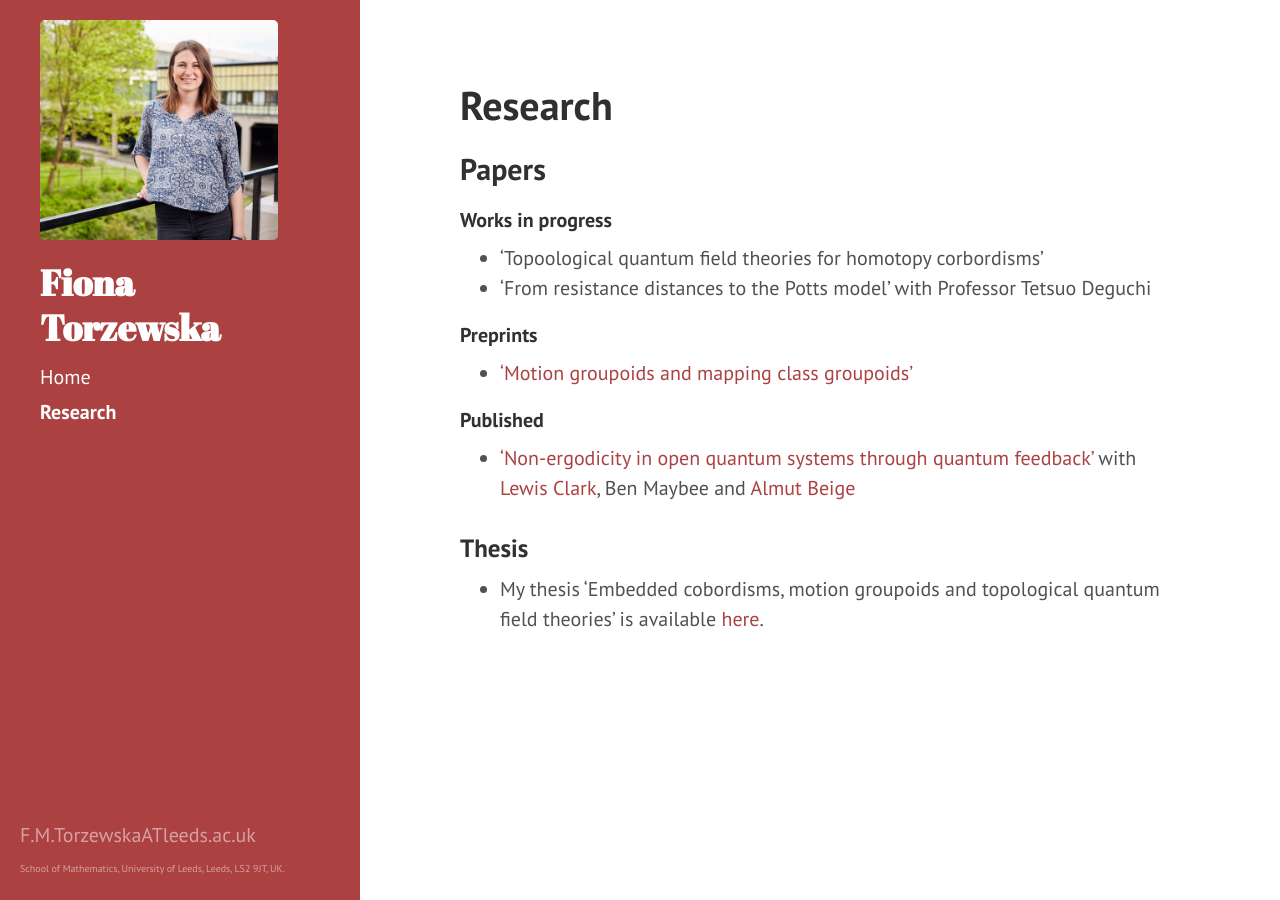
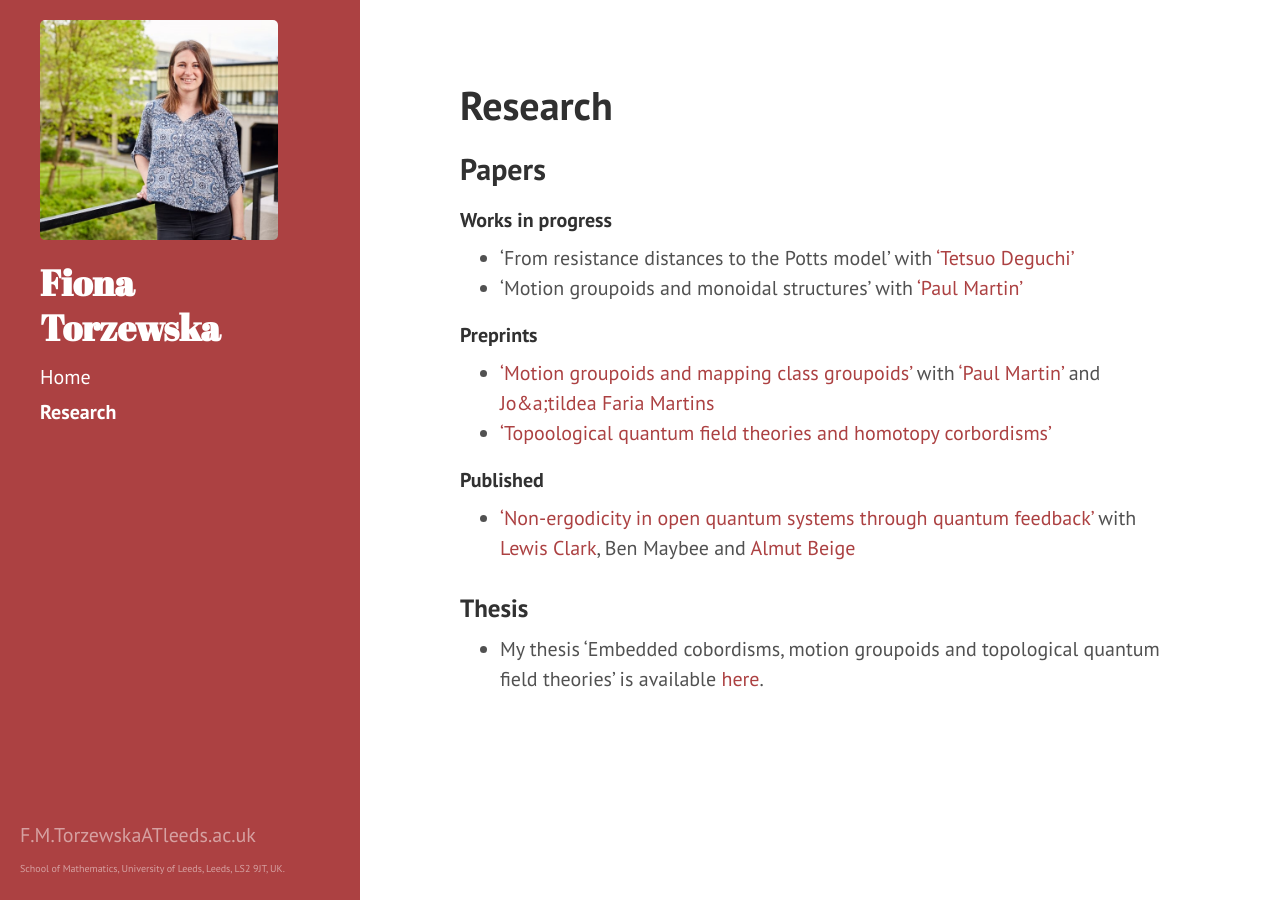
Before and after one commit to fionatorzewska/fionatorzewska.github.io, a Jekyll site: the page built from research.md, in a window 1280 px wide. Built offline with Jekyll 4.4.1, drawn with Linux system fonts in a browser that asks for light colours; Markdown is read by kramdown in place of the engine named in the settings.

Commit message:
Update research.md

```diff
--- a/research.md
+++ b/research.md
@@ -7,14 +7,16 @@ title: Research
 ## Papers
 
 #### Works in progress
-- 'Topoological quantum field theories for homotopy corbordisms'
-- 'From resistance distances to the Potts model' with Professor Tetsuo Deguchi
+- 'From resistance distances to the Potts model' with ['Tetsuo Deguchi'](http://www.phys.ocha.ac.jp/deguchilab/deguchiE.html)
+- 'Motion groupoids and monoidal structures' with ['Paul Martin'](https://www1.maths.leeds.ac.uk/~ppmartin/)
 
 #### Preprints
-- ['Motion groupoids and mapping class groupoids'](https://arxiv.org/abs/2103.10377)
+- ['Motion groupoids and mapping class groupoids'](https://arxiv.org/abs/2103.10377) with ['Paul Martin'](https://www1.maths.leeds.ac.uk/~ppmartin/)
+and [Jo&a;tildea Faria Martins](http://www1.maths.leeds.ac.uk/~pmtjfa/)
+- ['Topoological quantum field theories and homotopy corbordisms'](https://arxiv.org/abs/2208.14504)
 
 #### Published
-- ['Non-ergodicity in open quantum systems through quantum feedback'](https://epljournal.edpsciences.org/articles/epl/abs/2020/11/epl20169/epl20169.html) with [Lewis Clark](https://www.staff.ncl.ac.uk/lewisclark/), Ben Maybee and [Almut Beige](https://theory.leeds.ac.uk/dr-almut-beige/)
+- ['Non-ergodicity in open quantum systems through quantum feedback'](https://epljournal.edpsciences.org/articles/epl/abs/2020/11/epl20169/epl20169.html) with [Lewis Clark]([https://www.staff.ncl.ac.uk/lewisclark/](https://scholar.google.co.uk/citations?user=UOzma1QAAAAJ&hl=en)), Ben Maybee and [Almut Beige](https://theory.leeds.ac.uk/dr-almut-beige/)
 
 ### Thesis
 - My thesis 'Embedded cobordisms, motion groupoids and topological quantum field theories' is available [here](https://etheses.whiterose.ac.uk/30137/).
```
